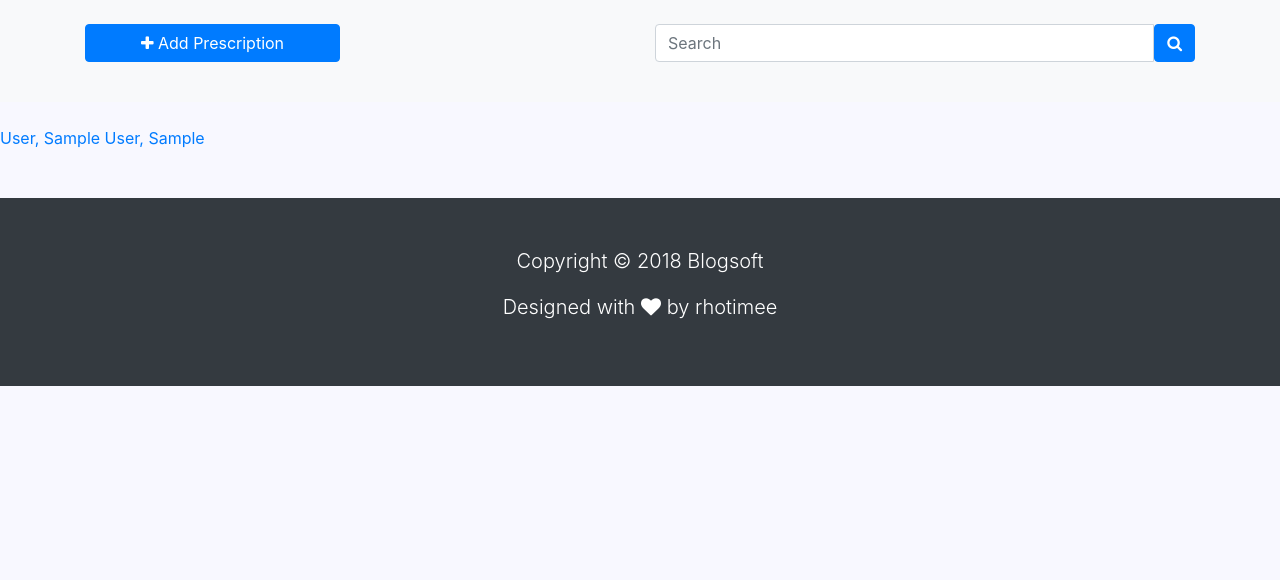
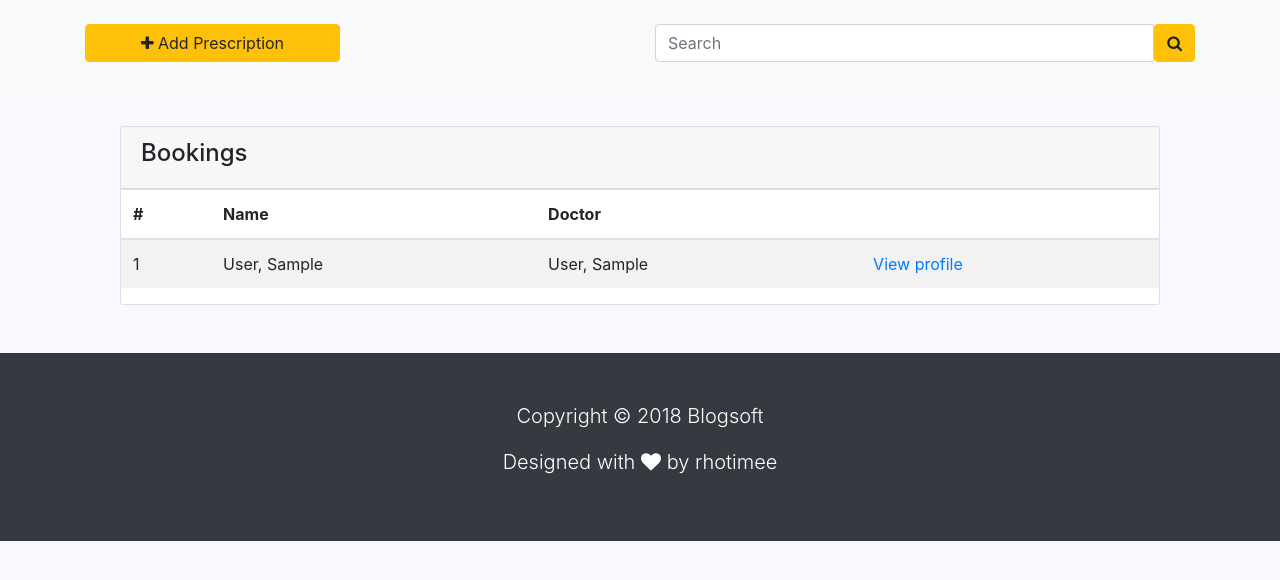
Before and after one commit to Rhotimee/optic-clinic, a Django app: page /clinic/prescription/ in a window 1280 px wide. Shown: the part 112-692 px from the top of the page. Run offline with Django 3.2, Linux system fonts and the light colour scheme; tables that the repository leaves empty hold one stand-in row (values such as "Sample post"); some libraries are stand-ins or nearby versions.

Commit message:
prescription list && some refactoring

```diff
--- a/clinic/templates/clinic/prescription_list.html
+++ b/clinic/templates/clinic/prescription_list.html
@@ -11,7 +11,7 @@
         <div class="container">
             <div class="row">
             <div class="col-md-3">
-                    <a href="#" class="btn btn-primary btn-block mb-3" data-toggle="modal" data-target=#addPostModal>
+                    <a href="#" class="btn btn-warning btn-block mb-3" data-toggle="modal" data-target=#addPostModal>
                         <i class="fa fa-plus"></i> Add Prescription
                     </a>
                 </div>
@@ -19,7 +19,7 @@
                     <div class="input-group">
                         <input type="text" class="form-control" placeholder="Search">
                         <span class="inpu-group-btn">
-                            <button class="btn btn-primary"><i class="fa fa-search" aria-hidden="true"></i></button>
+                            <button class="btn btn-warning"><i class="fa fa-search" aria-hidden="true"></i></button>
                         </span>
                     </div>
                 </div>
@@ -28,19 +28,41 @@
     </section>
 
 
-{% if prescription_list %}
-
-{% for pres in prescription_list %}
-
-    <a href="{{ pres.get_absolute_url }}">{{ pres.patient }} {{ pres.doctor }}</a>
+    <section id="prescription">
+        <div class="container">
+            <div class="row justify-content-center">
+                <div class="card " style="width: 65rem">
+                    <div class="card-header">
+                        <h4>Bookings</h4>
+                    </div>
+                    <table class="table table-striped">
+                        <thead class="thead-inverse">
+                            <tr>
+                                <th>#</th>
+                                <th>Name</th>
+                                <th>Doctor</th>
+                                <th></th>
+                            </tr>
+                        </thead>
+                        <tbody>
+                            {% if prescription_list %}
+                            {% for pres in prescription_list %}
+                                <tr>
+                                    <td class="scope">{{ forloop.counter }}</td>
+                                    <td>{{ pres.patient }}</td>
+                                    <td>{{ pres.doctor }}</td>
+                                    <td><a href="{{ patient.get_absolute_url }}">View profile</a></td>
+                                </tr>
+                           {% endfor %}
+                            {% else %}
+                                No Prescription found
+                            {% endif %}
+                        </tbody>
+                    </table>
+                </div>
+            </div>
+        </div>
+    </section>
 
 
-
-{% endfor %}
-
-{% else %}
-    No Prescription Found
-
-{% endif %}
-
 {% endblock content %}
```
Also changed, not shown: clinic/templates/clinic/book_list.html (+5 -3 lines).
